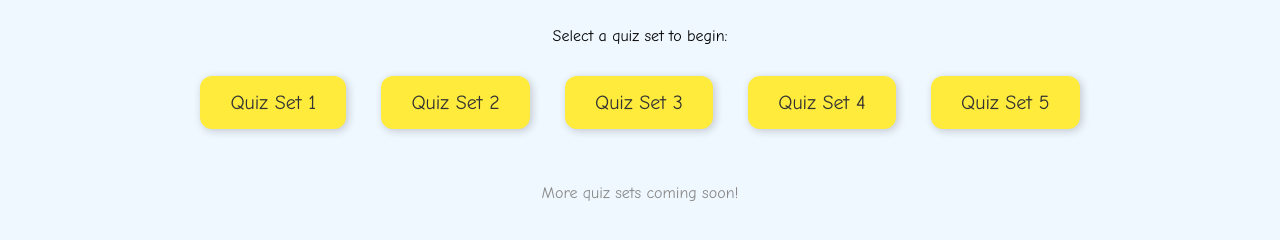
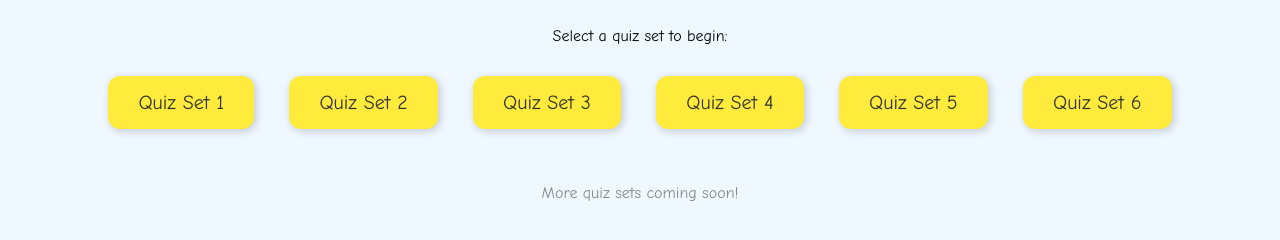
Before and after one commit to sunilagarwal2007/grade2-math-quiz, a plain HTML site: page index.html in a window 1280 px wide. Shown: the part 110-350 px from the top of the page. Drawn offline with Linux system fonts and the light colour scheme.

Commit message:
Commit question Set 6

```diff
--- a/index.html
+++ b/index.html
@@ -34,6 +34,7 @@
   <a class="quiz-link" href="quiz_set_3.html">Quiz Set 3</a>
   <a class="quiz-link" href="quiz_set_4.html">Quiz Set 4</a>
   <a class="quiz-link" href="quiz_set_5.html">Quiz Set 5</a>
+  <a class="quiz-link" href="quiz_set_6.html">Quiz Set 6</a>
 
   <p style="margin-top: 40px; font-size: 16px; color: #888;">More quiz sets coming soon!</p>
 </body>
```
